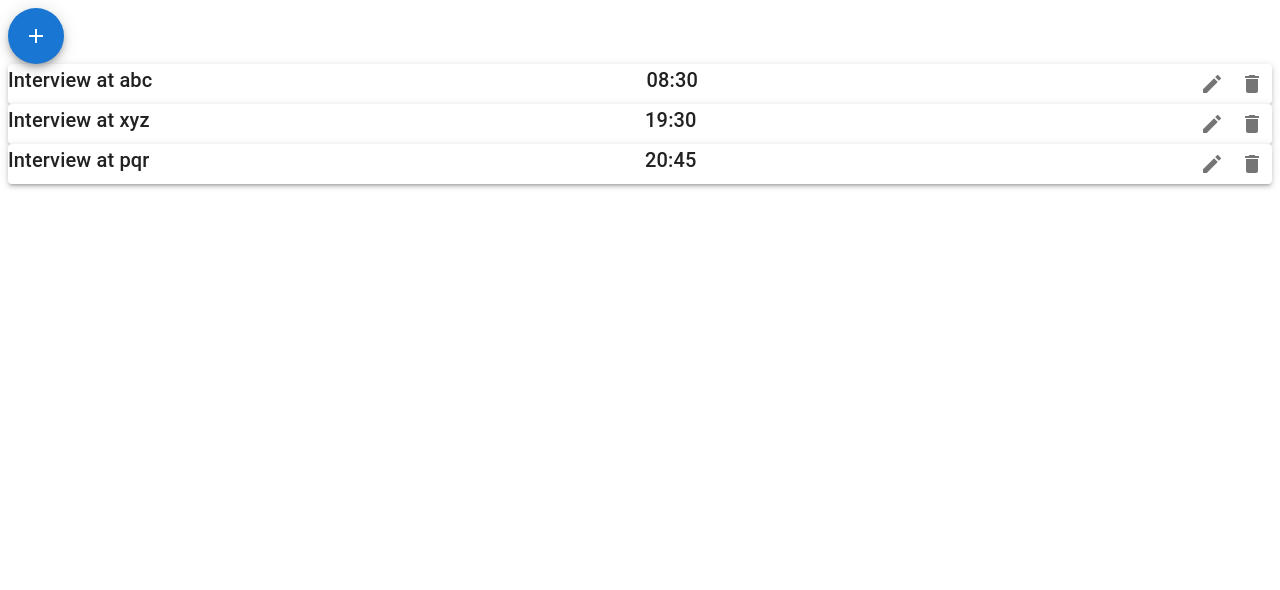
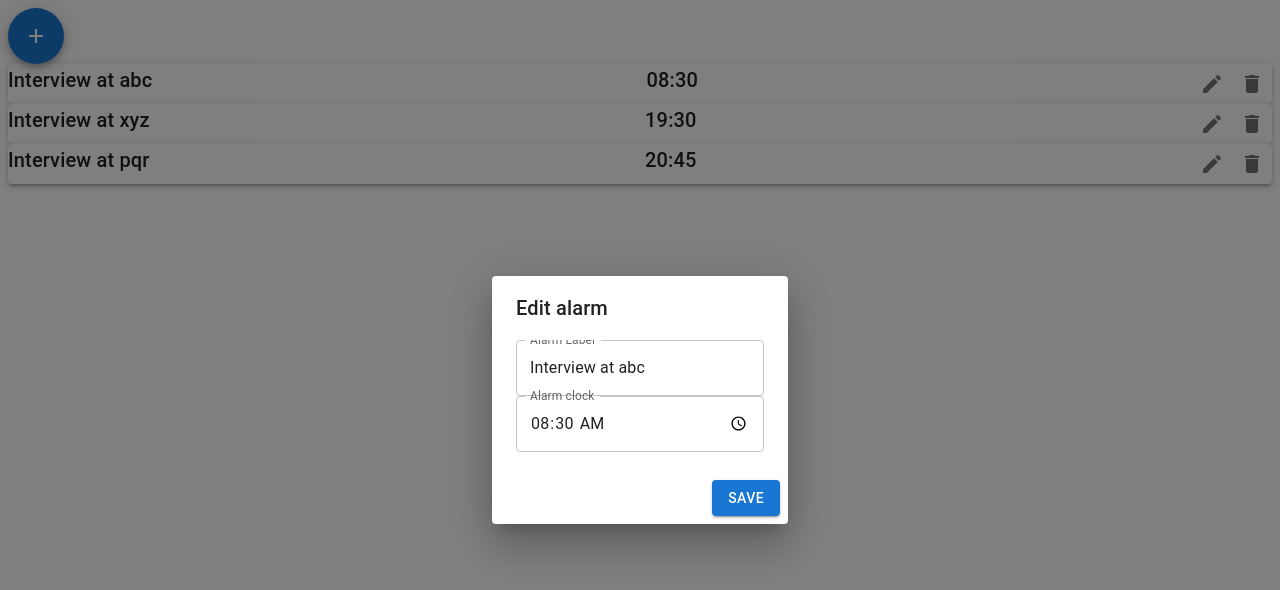
Before and after one commit to sarangsalame/Alarm---Prototype-Inheritance-Method-Overriding-Polymorphism-When-to-use-inhe---r4kprqkguf4c, a React app: page / in a window 1280 px wide. Both pictures are taken after a click on the button 1212 px from the left and 84 px from the top of the page. Shown: the top 590 px of the page. Built offline with nearby package versions, Linux system fonts and the light colour scheme.

Commit message:
Update alarmEdit.jsx

```diff
--- a/src/components/alarmEdit.jsx
+++ b/src/components/alarmEdit.jsx
@@ -1,8 +1,55 @@
+import { Button, TextField } from "@mui/material";
+import { Box } from "@mui/system";
 import React from "react";
+import '../styles/App.css';
+import Dialog from '@mui/material/Dialog';
+import DialogActions from '@mui/material/DialogActions';
+import DialogContent from '@mui/material/DialogContent';
+import DialogContentText from '@mui/material/DialogContentText';
+import DialogTitle from '@mui/material/DialogTitle';
+import Slide from '@mui/material/Slide';
+
+const Transition = React.forwardRef(function Transition(props, ref) {
+  return <Slide direction="up" ref={ref} {...props} />;
+});
 
 export default function AlarmEditForm(props) {
+
+    const [label, setLabel] = React.useState(props.label);
+    const [alarmTime, setAlarmTime] = React.useState(props.alarmTime);
     return (
         <>
+        <Dialog
+        open={props.open}
+        TransitionComponent={Transition}
+        keepMounted
+        onClose={props.onClose}
+        aria-describedby="alert-dialog-slide-description"
+      >
+        <DialogTitle>Edit alarm</DialogTitle>
+        <DialogContent>
+          <DialogContentText id="alert-dialog-slide-description">
+          <Box display="flex" flexDirection='column'>
+          <TextField id={props.alarmid + '-label'} label="Alarm Label" variant="outlined" value={label} onChange={(event) => setLabel(event.target.value)}/>
+          <TextField
+            label="Alarm clock"
+            type="time"
+            value={alarmTime}
+            id = {props.alarmid + '-time'}
+            onChange={(event)=> setAlarmTime(event.target.value)}
+            inputProps={{
+                step: 300
+            }}
+          />
+          </Box>
+          </DialogContentText>
+        </DialogContent>
+        <DialogActions>
+        <Button variant="contained" id={props.alarmid + '-save'} color="primary" onClick={() => props.onEdit(label, alarmTime)}>
+            Save
+        </Button>
+        </DialogActions>
+      </Dialog>
         </>
     )
 }
```
